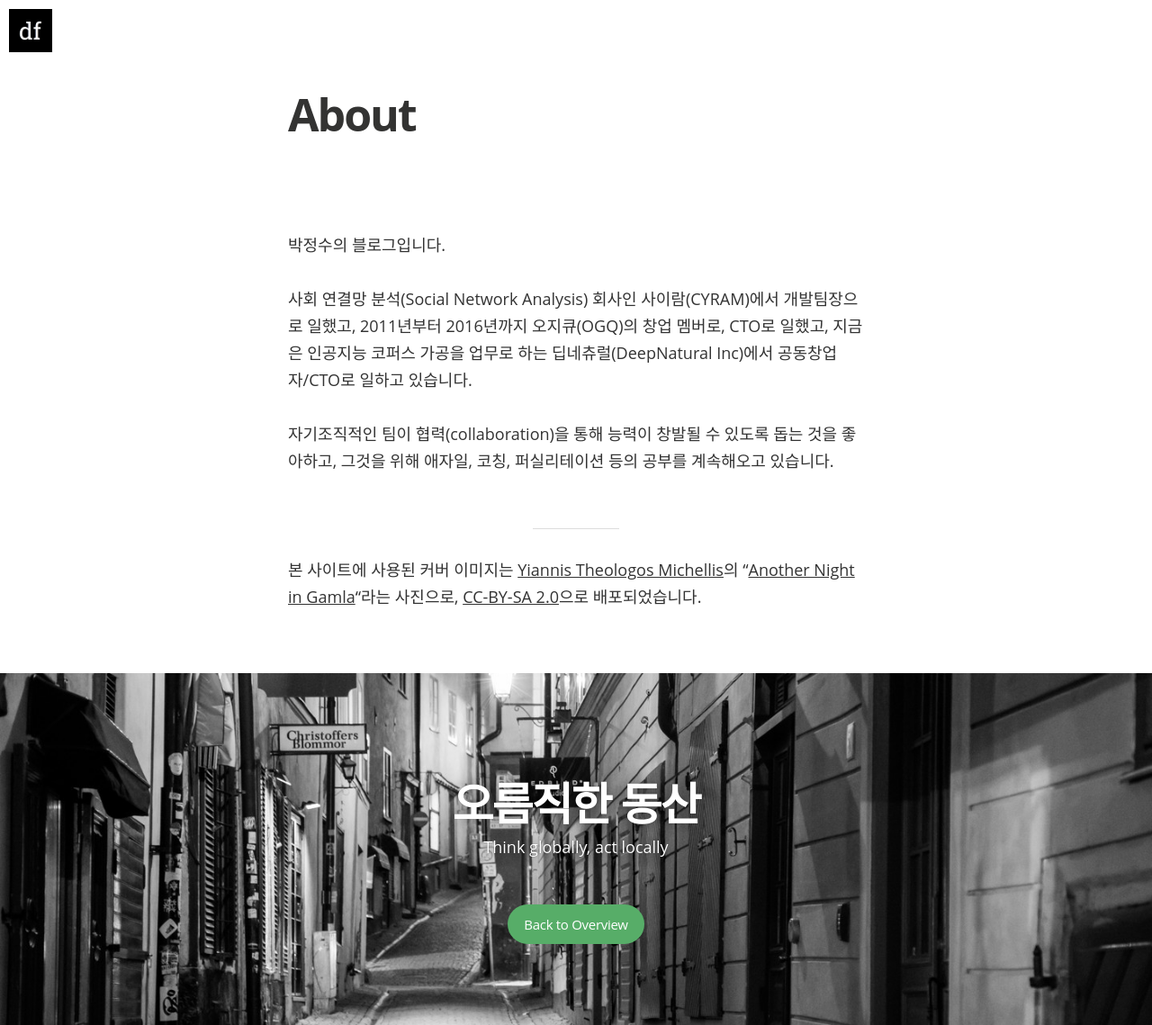
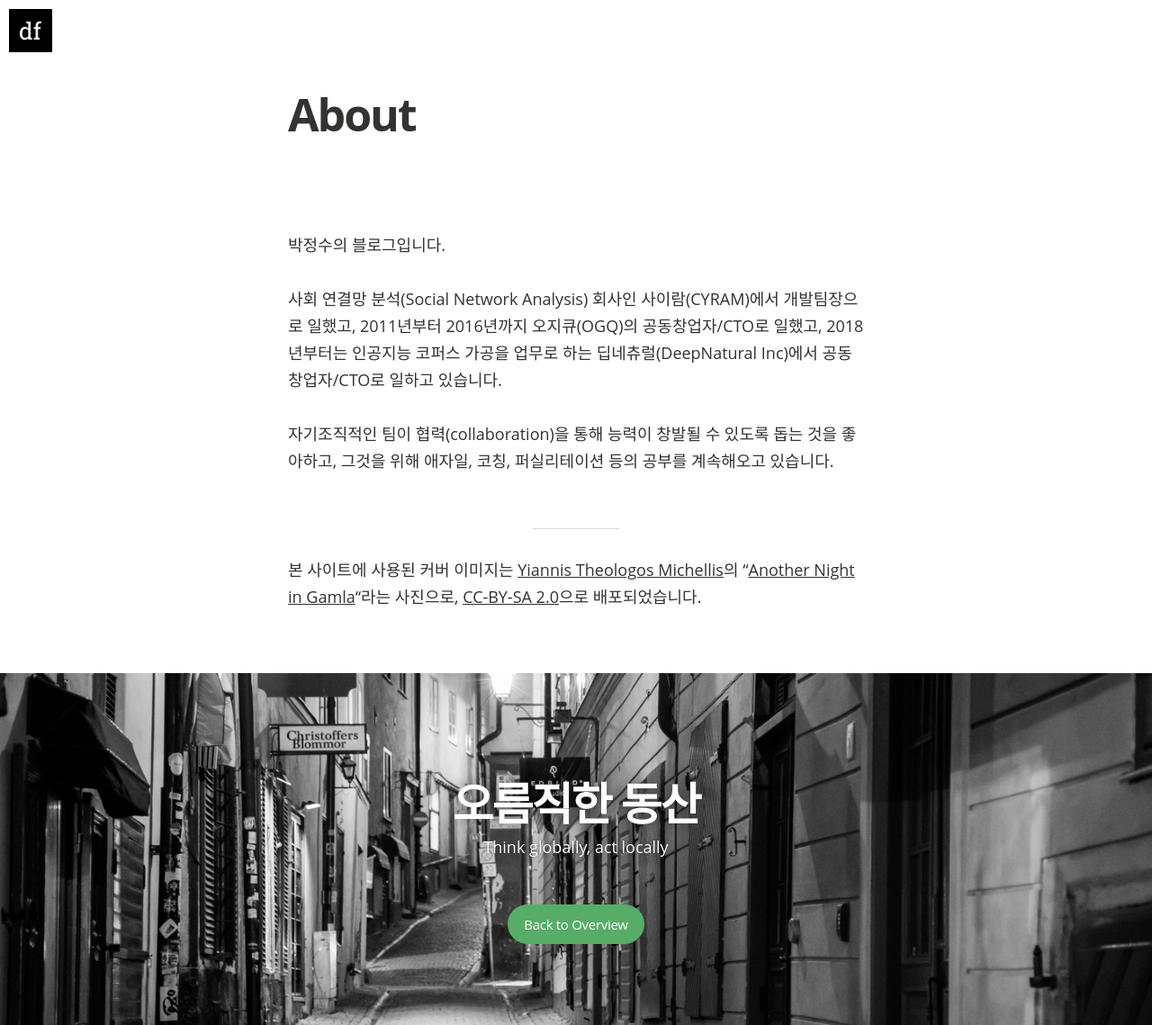
Before and after one commit to toracle/toracle.github.io, a Jekyll site: the page built from about.md, in a window 1280 px wide. Shown: the whole page at 90% size. Built offline with Jekyll 4.4.1, drawn with Linux system fonts in a browser that asks for light colours; nearby versions of some CDN libraries; some web fonts are replaced; comment, search, counter and statistics services are not loaded.

Commit message:
update bio

```diff
--- a/about.md
+++ b/about.md
@@ -6,7 +6,7 @@
 
 박정수의 블로그입니다.
 
-사회 연결망 분석(Social Network Analysis) 회사인 사이람(CYRAM)에서 개발팀장으로 일했고, 2011년부터 2016년까지 오지큐(OGQ)의 창업 멤버로, CTO로 일했고, 지금은 인공지능 코퍼스 가공을 업무로 하는 딥네츄럴(DeepNatural Inc)에서 공동창업자/CTO로 일하고 있습니다.
+사회 연결망 분석(Social Network Analysis) 회사인 사이람(CYRAM)에서 개발팀장으로 일했고, 2011년부터 2016년까지 오지큐(OGQ)의 공동창업자/CTO로 일했고, 2018년부터는 인공지능 코퍼스 가공을 업무로 하는 딥네츄럴(DeepNatural Inc)에서 공동창업자/CTO로 일하고 있습니다.
 
 자기조직적인 팀이 협력(collaboration)을 통해 능력이 창발될 수 있도록 돕는 것을 좋아하고, 그것을 위해 애자일, 코칭, 퍼실리테이션 등의 공부를 계속해오고 있습니다.
 
```
